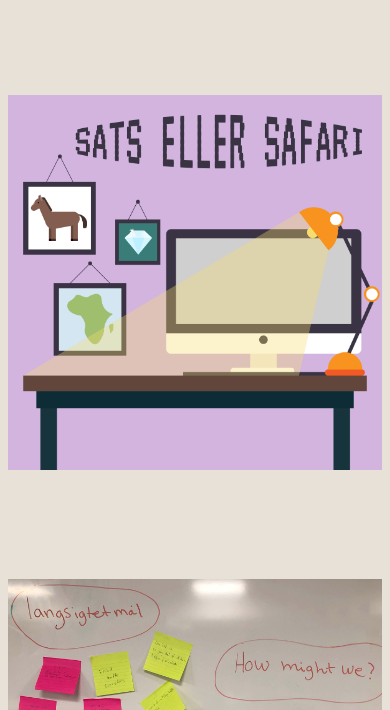
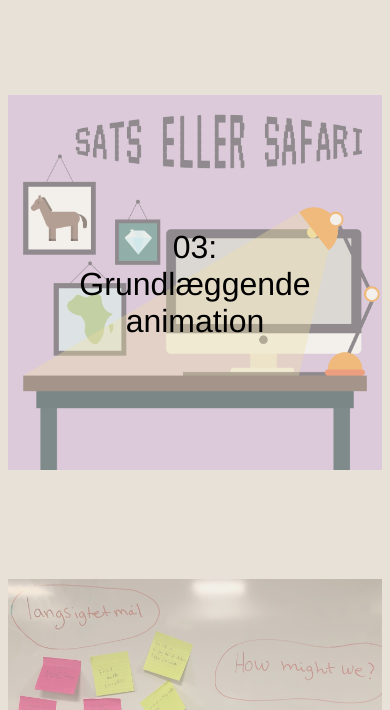
Before and after one commit to josefinemargrethe/portfolio, a plain HTML site: page projekter.html in a window 390 px wide. Shown: the part 877-1587 px from the top of the page. Drawn offline with Linux system fonts and the light colour scheme; a web font is replaced by a local one.

Commit message:
8/1 14.20 - ikke længere hover på projekter i mobil

```diff
--- a/projekter.html
+++ b/projekter.html
@@ -184,7 +184,7 @@
                         </p>
                     </div>
                     <div class="column">
-                       <p>Vi ønskede at designe en mere personlig og stilren hjemmeside, hvor Mehmets flotte blomster kom i fokus, så man fik fornemmelsen af det håndværk han kan og bruger nede i sin butik. Samtidig skulle videoen centralt placeret på forsiden være med til at bidrage med personlighed. Vi blev dog udfordret ved vores besøg i butikken, da Mehmet havde en aftale en time efter vi ankom, og resultatet bærer desværre lidt præg af, at være produceret under tidspres på den visuelle front.</p>
+                        <p>Vi ønskede at designe en mere personlig og stilren hjemmeside, hvor Mehmets flotte blomster kom i fokus, så man fik fornemmelsen af det håndværk han kan og bruger nede i sin butik. Samtidig skulle videoen centralt placeret på forsiden være med til at bidrage med personlighed. Vi blev dog udfordret ved vores besøg i butikken, da Mehmet havde en aftale en time efter vi ankom, og resultatet bærer desværre lidt præg af, at være produceret under tidspres på den visuelle front.</p>
 
                         <p>Den efterfølgende BERT-test på den redesignede side gav os ret forskellige resultater i forhold til de samme spørgsmål til den oprindelige webside <a href="http://josefinemargrethe.dk/kea/portfolio/documents/berttest2.pdf" target="_blank">(link til ny BERT-test)</a>. Generelt kan man se, at scoren i den første test mere eller mindre alle sammen lå lige omkring midten – 3 på 5-trinsskalaen. Det kan tyde på at hjemmesiden netop er upersonlig, kedelig og let at glemme, idet den ikke giver noget mindeværdigt indtryk og folk typisk placerer sig i den lette midterkategori. Så det at vi fik udslag på den ene eller anden pol på flere af spørgsmålene var tilfredsstillende for vores redesign.</p>
 
@@ -362,8 +362,7 @@
 
                     <p>Vi pitchede i løbet af mandagen mulige ideer til en app for hinanden og valgte til sidst en kaffe-app, der skulle give fordele til de mange studerende, der hver dag køber kaffe i kantinen. Denne app ville netop fungere godt som Native app og ville kunne udnytte en smartphones integrerede funktioner og havde større potentiale end de andre ideer vi havde oppe at vende. Vi satte os et langsigtet mål og talte om mulige forhindringer med sprintspørgsmål og løsninger derpå med How Might We-spørgsmål.</p>
 
-                    <p>Om tirsdagen i sketch-fasen kiggede vi på lightning demos og tegnede Crazy 8’s efter at have lavet en afstemning om hvilke funktioner vi ville have med i vores app, så vi undgik feature creep i app-designet. Vi slog os fast på en kaffe-voucher, infoside om kaffe, gi’ kaffe til en ven og kaffe-alarm.
-                    </p>
+                    <p>Om tirsdagen i sketch-fasen kiggede vi på lightning demos og tegnede Crazy 8’s efter at have lavet en afstemning om hvilke funktioner vi ville have med i vores app, så vi undgik feature creep i app-designet. Vi slog os fast på en kaffe-voucher, infoside om kaffe, gi’ kaffe til en ven og kaffe-alarm.</p>
                 </div>
                 <div class="column">
                     <p>Vi gik herefter imod Design Sprintets forskrivelser og blev med en flertalsafstemning enige om, at slå ideas, notes og solution sketch faserne sammen til en mundtlig løsning på white board, idet vi havde fået indtrykket af, at vi allerede var meget enige om app-designet efter at have kørt en form for Art Museum på vores Crazy 8’s.</p>
@@ -373,7 +372,7 @@
                     <p>Da vi allerede skulle have første version af prototypen klar torsdag formiddag blev decide-fasen indsluset i sketch-fasen og vi lavede det individuelle prototype arbejde onsdag, inden vi mødtes torsdag og samlede stumperne til en færdig prototype version 1. Vi holdte derefter en brugertest med tænke-højt design og fik flere ændringsforslag som vi implementerede i udgave 2. Vi tilføjede bl.a. priser under Gi’ en kaffe-funktionen, redesignede app-logoet og skrev en hjælpe tekst på kaffe-voucheren.
                     </p>
 
-                    <p>Pitch-delen mangler!</p>
+                    <p>Vi afsluttede projektet af med at holde et pitch-oplæg ud fra NABC-principperne. Slideshowet fra vores oplæg kan ses <a href="https://docs.google.com/presentation/d/1WtZHsS5YPyiYfQBb9-NDCnRFDJNBCuk93CG5NKqzhco/edit?usp=sharing" target="_blank">her</a>.</p>
                 </div>
             </div>
 
--- a/style.css
+++ b/style.css
@@ -265,8 +265,6 @@ gammel med wolf only: 20%-55% og stor version: 30%-20%*/
     width: 50%;
 }
 
-@media only screen and (max-width:820px) {}
-
 .projekt {
     display: block;
 }
@@ -311,7 +309,11 @@ gammel med wolf only: 20%-55% og stor version: 30%-20%*/
     }
 
     .text {
-        font-size: 3rem;
+        font-size: 2rem;
+    }
+
+    .overlay {
+        opacity: 1;
     }
 }
 
```
